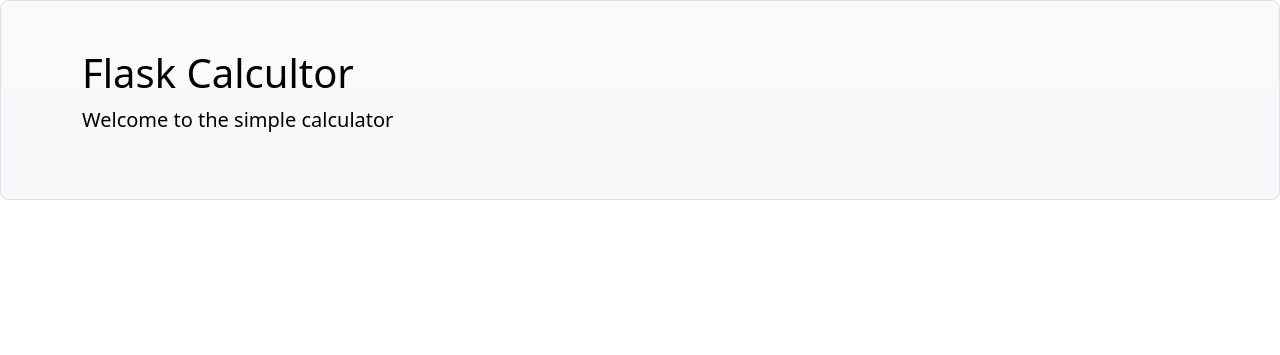
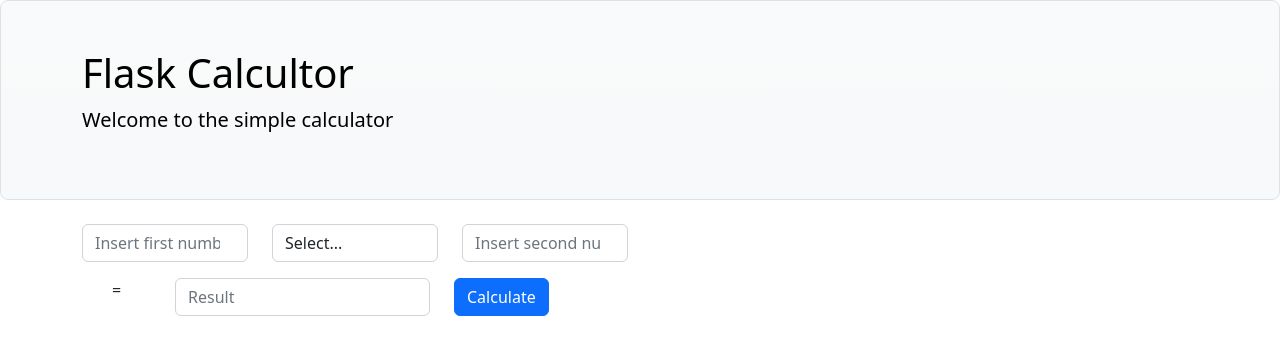
Before and after one commit to raj-dash/Flask-Calculator, a Flask app: page /simple in a window 1280 px wide. Shown: the part 56-411 px from the top of the page. Run offline with Flask 2, Linux system fonts and the light colour scheme.

Commit message:
Design simple page

```diff
--- a/app.py
+++ b/app.py
@@ -8,6 +8,7 @@ def main():
 
 @app.route('/simple')
 def calculate():
+    result = note = ''
     return render_template('simple.html')
 
 if __name__ == "__main__":
--- a/templates/simple.html
+++ b/templates/simple.html
@@ -8,4 +8,44 @@
         <p class="lead">Welcome to the simple calculator</p>
     </div>
 </div>
+
+<form class="container" action="{{ url_for('calculate') }}" method="post">
+    <div class="row">
+        <div class="col-lg-2 col-md-4">
+            <input type="number" step="0.01" name="firstNumber" class="form-control" placeholder="Insert first number" required>
+        </div>
+
+        <div class="col-lg-2">
+            <select id="selectOperation" name="operation" class="form-control" required>
+                <option value="">Select...</option>
+                <option value="plus">+</option>
+                <option value="minus">-</option>
+                <option value="multiply">x</option>
+                <option value="divide">/</option>
+            </select>
+        </div>
+
+        <div class="col-lg-2 col-md-4">
+            <input type="number" step="0.01" name="secondNumber" class="form-control" placeholder="Insert second number" required>
+        </div>
+
+        <div class="row mt-3">
+            <div class="col-lg-1">
+                <div class="text-center">=</div>
+            </div>
+
+            <div class="col-lg-3">
+                <input type="text" class="form-control" placeholder="Result" value="{{result}}">
+            </div>
+
+            <div class="col-lg-3">
+                <input type="submit" value="Calculate" class="btn btn-primary">
+            </div>
+
+            <div class="col-lg-3">
+                <div class="alert {{color}}">{{note}}</div>
+            </div>
+        </div>
+    </div>
+</form>
 {% endblock %}
```
